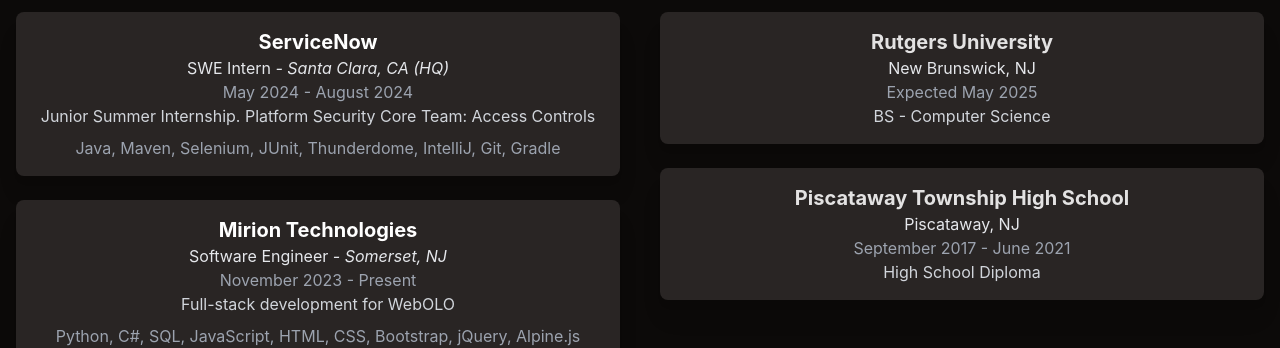
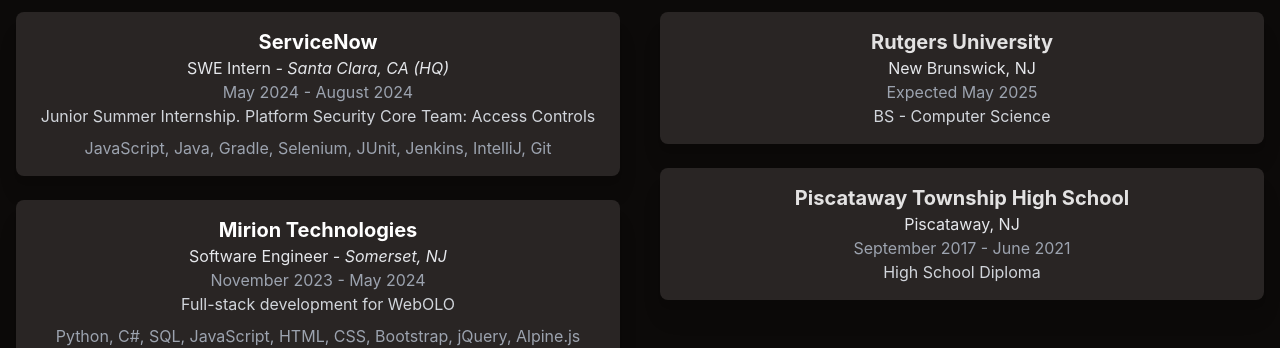
Before and after one commit to mv5903/website, a Svelte app in the folder website/: page / in a window 1280 px wide. Shown: the part 880-1228 px from the top of the page. Built offline with nearby package versions, Linux system fonts and the light colour scheme.

Commit message:
update dates

```diff
--- a/website/src/assets/workExperience.js
+++ b/website/src/assets/workExperience.js
@@ -4,13 +4,13 @@
         location: "SWE Intern - Santa Clara, CA (HQ)",
         date: 'May 2024 - August 2024',
         content: 'Junior Summer Internship. Platform Security Core Team: Access Controls',
-        tech: 'Java, Maven, Selenium, JUnit, Thunderdome, IntelliJ, Git, Gradle',
+        tech: 'JavaScript, Java, Gradle, Selenium, JUnit, Jenkins, IntelliJ, Git',
         website: 'https://www.servicenow.com/',
     },
     {
         subheading: 'Mirion Technologies',
         location: "Software Engineer - Somerset, NJ",
-        date: 'November 2023 - Present',
+        date: 'November 2023 - May 2024',
         content: 'Full-stack development for WebOLO',
         tech: 'Python, C#, SQL, JavaScript, HTML, CSS, Bootstrap, jQuery, Alpine.js',
         website: 'https://www.mirion.com/',
```
